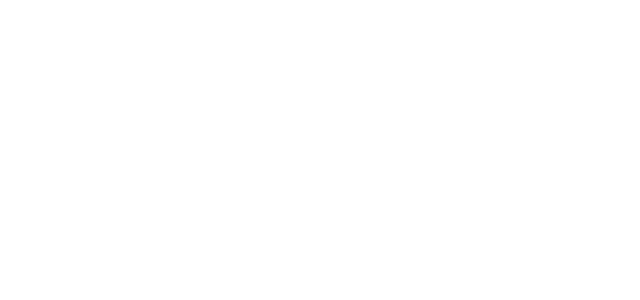
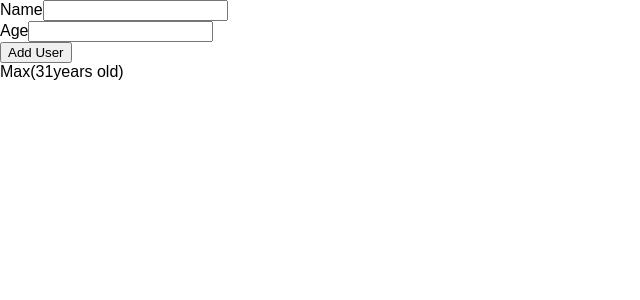
Before and after one commit to broverlord93/simple-user-registration-reactApp, a React (Create React App) app: page / in a window 1280 px wide. Shown: the top 300 px of the page, without its empty margins (0-640 px from the left). Built offline with nearby package versions, Linux system fonts and the light colour scheme; the HTML template or start-up script is replaced by a standard one.

Commit message:
Add blank CSS files, Created basic form that adds users to a list, Added ability to display list of users.

```diff
--- a/src/App.js
+++ b/src/App.js
@@ -1,12 +1,31 @@
-import React from 'react';
+import React, {useState} from 'react';
+
+import Users from "./components/Users/Users";
+import UserForm from "./components/Users/UserForm";
+import Modal from "./components/UI/Modal";
 
 
-function App() {
+const App = () => {
+    const defaultUsers = [
+        {name: "Max", age: 31, id: Math.random()}
+    ];
+    const [users, setUsers] = useState(defaultUsers);
+    // const [showModal, setShowModal] = useState(false);
+
+    const onSubmitHandler = payload => {
+
+        setUsers((prevState) => {
+            return [...prevState, payload];
+        });
+    };
+
     return (
         <div>
-
+            <UserForm onSubmit={onSubmitHandler}/>
+            <Users users={users}/>
+            <Modal/>
         </div>
     );
-}
+};
 
 export default App;
--- a/src/components/UI/Button.js
+++ b/src/components/UI/Button.js
@@ -2,6 +2,11 @@
 
 const Button = props => {
 
+    return (
+        <button type={props.type} className={props.className} onClick={props.onClick}>
+            {props.label}
+        </button>
+    )
 };
 
 export default Button;
--- a/src/components/UI/Modal.js
+++ b/src/components/UI/Modal.js
@@ -2,8 +2,12 @@
 
 const Modal = props => {
     // TODO: Pass modal-message to Modal
-    // TODO:
+    // TODO: Use Card to wrap component
+    return (
+        <div>
 
-}
+        </div>
+    );
+};
 
 export default Modal;
--- a/src/components/Users/User.js
+++ b/src/components/Users/User.js
@@ -1,7 +1,15 @@
 import React from "react";
 
+import Card from "../UI/Card";
+
+// import style from "./User.module.css"
+
 const User = props => {
-    // Has Name + Age to display
+    return (
+        <Card>
+            <label key={props.id}>{props.name + "(" + props.age + "years old)"}</label>
+        </Card>
+    );
 };
 
 export default User;
--- a/src/components/Users/UserForm.js
+++ b/src/components/Users/UserForm.js
@@ -1,10 +1,43 @@
-import React from "react";
+import React, {useState} from "react";
+
+import Card from "../UI/Card";
+import Button from "../UI/Button";
 
 const UserForm = props => {
     // TODO: Collect Username and Age from the form
     // TODO: Pass new User to Users
     // TODO: Clear form when User is submitted or form is cancelled
     // TODO: Add form validation that will conditionally show a modal if entered data is no good
+    const [name, setName] = useState('');
+    const [age, setAge] = useState('');
+
+    const onChangeNameHandler = (event) => {
+        setName(event.target.value);
+    };
+
+    const onChangeAgeHandler = (event) => {
+        setAge(event.target.value);
+    };
+
+    const onSubmitUser = (event) => {
+        event.preventDefault();
+        const user = {name: name, age: age, id: Math.random()};
+        props.onSubmit(user);
+        setName('');
+        setAge('');
+    };
+
+    return (
+        <Card>
+            <form onSubmit={onSubmitUser}>
+                <label>Name</label><input type="text" value={name} onChange={onChangeNameHandler}/>
+                <br/>
+                <label>Age</label><input type="text" value={age} onChange={onChangeAgeHandler}/>
+                <br/>
+                <Button label="Add User"></Button>
+            </form>
+        </Card>
+    );
 
 };
 
--- a/src/components/Users/Users.js
+++ b/src/components/Users/Users.js
@@ -1,6 +1,22 @@
 import React from "react";
 
+import User from "./User";
+
+// import style from "./Users.module.css";
+
 const Users = props => {
+    // TODO: Show User list
+    if (props.users.length === 0){
+        return <p>No users to display!</p>
+    }
+
+    const users = props.users.map(user =>  <User name={user.name} age={user.age} key={user.id}></User> );
+
+    return (
+        <div>
+            {users}
+        </div>
+    )
 
 };
 
```
Also changed, not shown: src/components/UI/Button.module.css (added), src/components/UI/Card.module.css (added), src/components/UI/Modal.module.css (added), src/components/Users/User.module.css (added), src/components/Users/UserForm.module.css (added), src/components/Users/Users.module.css (added).
